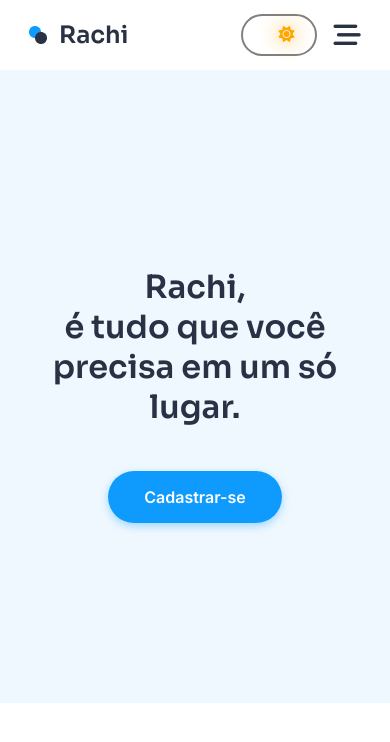
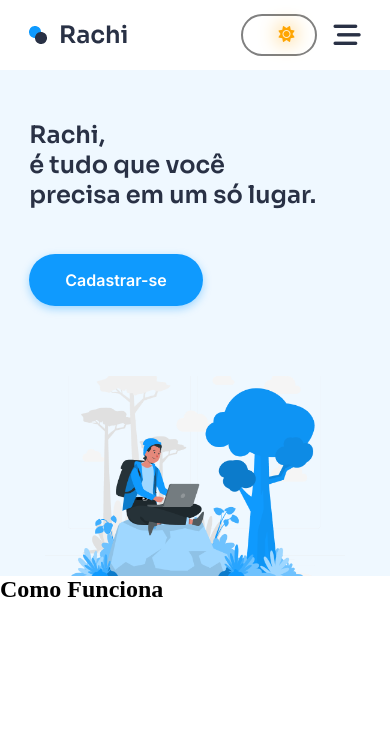
Before and after one commit to Kauasampaio96/rachi_project, a plain HTML site: page index.html in a window 390 px wide. Drawn offline with Linux system fonts and the light colour scheme.

Commit message:
style: correção design mobile

```diff
--- a/index.html
+++ b/index.html
@@ -92,6 +92,13 @@
 
   </section><!--section-->
 
+  <!--Section2-->
+  <section class="sc2-how">
+
+    <h2>Como Funciona</h2>
+
+  </section><!--Section2-->
+
   <script src="index.js"></script>
 
 </body>
--- a/sass/style.sass
+++ b/sass/style.sass
@@ -93,8 +93,12 @@ header
       list-style: none
       display: flex
 
+      @include responsive-l
+        margin-right: 30px
+
       li
         margin: 0 33px
+
 
       a
         font-size: 1rem
@@ -171,11 +175,21 @@ header
 
   height: 75vh
 
+  @include responsive-m
+    height: 60vh
+
+  .container
+    @include responsive-m
+      flex-direction: column
+      justify-content: space-between
+
+
   .sc1-texts
 
     @include responsive-m
       width: 100%
-      text-align: center
+      text-align: left
+      margin-top: 50px
 
     h1
       font-size: 3rem
@@ -187,7 +201,7 @@ header
 
       @include responsive-m
         margin-bottom: 60px
-        font-size: 2rem
+        font-size: 1.5rem
 
     a
       @extend %button-format
@@ -205,4 +219,5 @@ header
       height: 400px
 
     @include responsive-m
-      display: none
+      width: 300px
+      height: 200px
```
Also changed, not shown: css/style.css, 1 other file.
